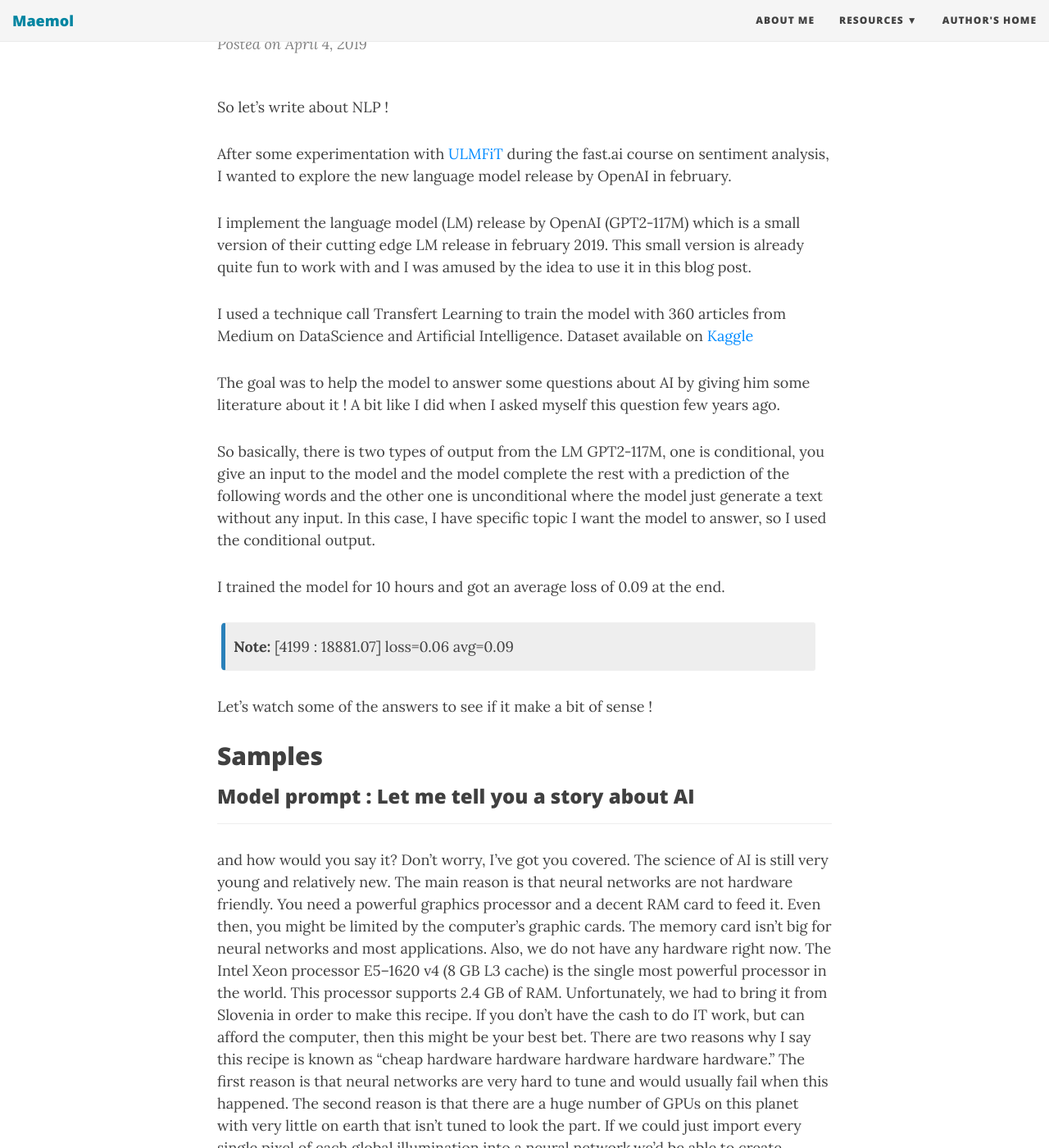
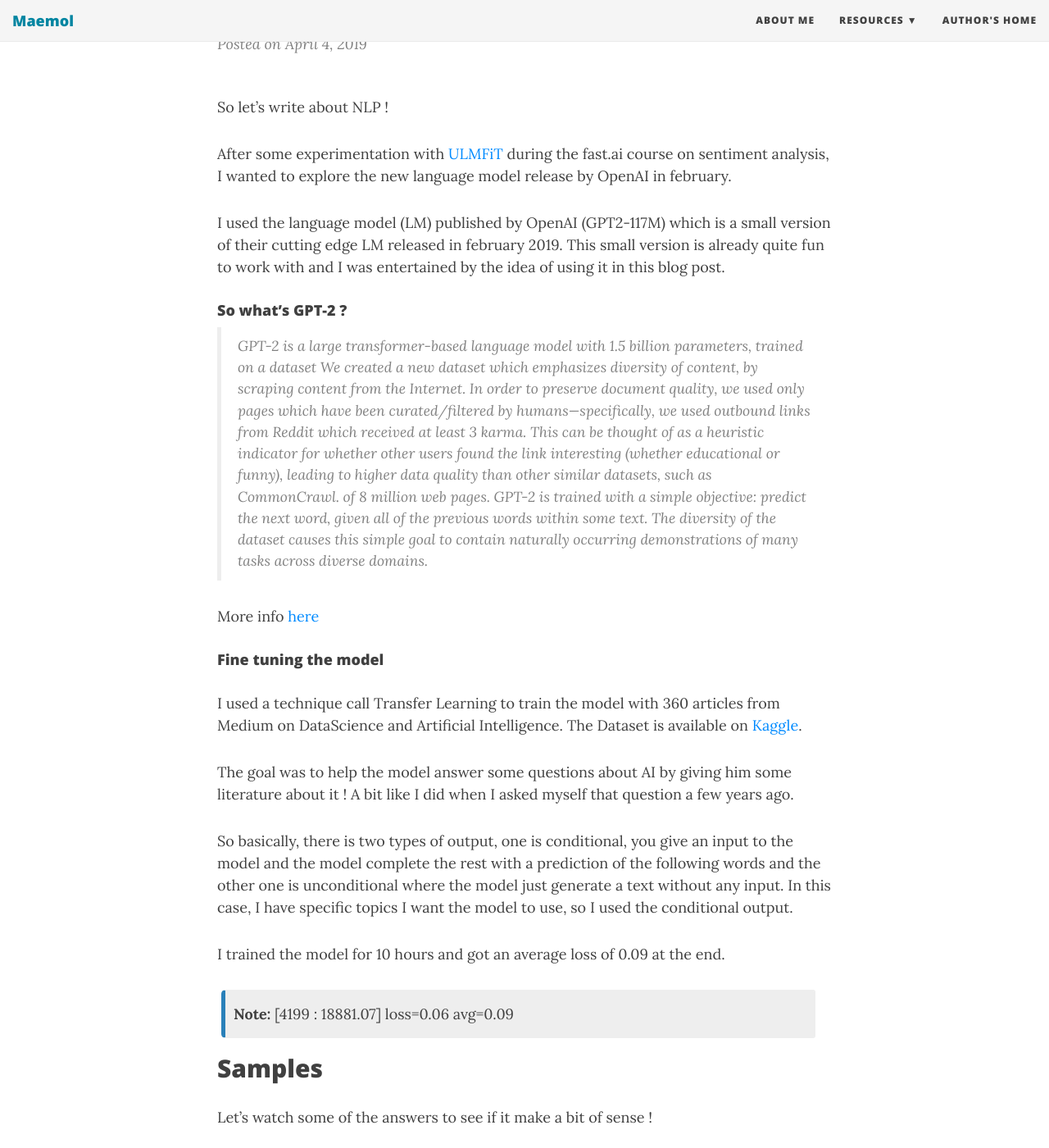
Before and after one commit to Maemol/maemol.github.io, a Jekyll site: the page built from _posts/2019-04-04-OpenAI-GPT2-117m.md, in a window 1280 px wide and 1400 px high, scrolled down 233 px. Shown: the whole window at 82% size. Built offline with Jekyll 4.4.1, drawn with Linux system fonts in a browser that asks for light colours; nearby versions of some CDN libraries.

Commit message:
Update 2019-04-04-OpenAI-GPT2-117m.md

```diff
--- a/_posts/2019-04-04-OpenAI-GPT2-117m.md
+++ b/_posts/2019-04-04-OpenAI-GPT2-117m.md
@@ -11,45 +11,54 @@ So let's write about NLP !
 
 After some experimentation with [ULMFiT](https://arxiv.org/abs/1801.06146) during the fast.ai course on sentiment analysis, I wanted to explore the new language model release by OpenAI in february.
 
-I implement the language model (LM) release by OpenAI (GPT2-117M) which is a small version of their cutting edge LM release in february 2019.
-This small version is already quite fun to work with and I was amused by the idea to use it in this blog post.
+I used the language model (LM) published by OpenAI (GPT2-117M) which is a small version of their cutting edge LM released in february 2019.
+This small version is already quite fun to work with and I was entertained by the idea of using it in this blog post.
 
-I used a technique call Transfert Learning to train the model with 360 articles from Medium on DataScience and Artificial Intelligence. Dataset available on [Kaggle](https://www.kaggle.com/hsankesara/medium-articles)
+#### So what's GPT-2 ?
 
-The goal was to help the model to answer some questions about AI by giving him some literature about it ! A bit like I did when I asked myself this question few years ago.
+>GPT-2 is a large transformer-based language model with 1.5 billion parameters, trained on a dataset We created a new dataset which emphasizes diversity of content, by scraping content from the Internet. In order to preserve document quality, we used only pages which have been curated/filtered by humans—specifically, we used outbound links from Reddit which received at least 3 karma. This can be thought of as a heuristic indicator for whether other users found the link interesting (whether educational or funny), leading to higher data quality than other similar datasets, such as CommonCrawl.  of 8 million web pages. GPT-2 is trained with a simple objective: predict the next word, given all of the previous words within some text. The diversity of the dataset causes this simple goal to contain naturally occurring demonstrations of many tasks across diverse domains.
 
-So basically, there is two types of output from the LM GPT2-117M, one is conditional, you give an input to the model and the model complete the rest with a prediction of the following words and the other one is unconditional where the model just generate a text without any input.
-In this case, I have specific topic I want the model to answer, so I used the conditional output.
+More info [here](https://openai.com/blog/better-language-models/)
+
+#### Fine tuning the model
+
+I used a technique call Transfer Learning to train the model with 360 articles from Medium on DataScience and Artificial Intelligence. The Dataset is available on [Kaggle](https://www.kaggle.com/hsankesara/medium-articles).
+
+The goal was to help the model answer some questions about AI by giving him some literature about it ! A bit like I did when I asked myself that question a few years ago.
+
+So basically, there is two types of output, one is conditional, you give an input to the model and the model complete the rest with a prediction of the following words and the other one is unconditional where the model just generate a text without any input.
+In this case, I have specific topics I want the model to use, so I used the conditional output.
 
 I trained the model for 10 hours and got an average loss of 0.09 at the end.
 
 {: .box-note}
 **Note:** [4199 : 18881.07] loss=0.06 avg=0.09
 
-Let's watch some of the answers to see if it make a bit of sense !
 
 ## Samples
 
-### Model prompt : Let me tell you a story about AI
+Let's watch some of the answers to see if it make a bit of sense !
+
+#### Model prompt : Let me tell you a story about AI
 ---
-and how would you say it? Don’t worry, I’ve got you covered. The science of AI is still very young and relatively new. The main reason is that neural networks are not hardware friendly. You need a powerful graphics processor and a decent RAM card to feed it. Even then, you might be limited by the computer’s graphic cards. The memory card isn’t big for neural networks and most applications.
-Also, we do not have any hardware right now. The Intel Xeon processor E5–1620 v4 (8 GB L3 cache) is the single most powerful processor in the world. This processor supports 2.4 GB of RAM. Unfortunately, we had to bring it from Slovenia in order to make this recipe.
-If you don’t have the cash to do IT work, but can afford the computer, then this might be your best bet. There are two reasons why I say this recipe is known as “cheap hardware hardware hardware hardware hardware.” The first reason is that neural networks are very hard to tune and would usually fail when this happened. The second reason is that there are a huge number of GPUs on this planet with very little on earth that isn’t tuned to look the part. If we could just import every single pixel of each global illumination into a neural network,we’d be able to create something incredibly impressive like this:
+>and how would you say it? Don’t worry, I’ve got you covered. The science of AI is still very young and relatively new. The main reason is that neural networks are not hardware friendly. You need a powerful graphics processor and a decent RAM card to feed it. Even then, you might be limited by the computer’s graphic cards. The memory card isn’t big for neural networks and most applications.
+>Also, we do not have any hardware right now. The Intel Xeon processor E5–1620 v4 (8 GB L3 cache) is the single most powerful processor in the world. This processor supports 2.4 GB of RAM. Unfortunately, we had to bring it from Slovenia in order to make this recipe.
+>If you don’t have the cash to do IT work, but can afford the computer, then this might be your best bet. There are two reasons why I say this recipe is known as “cheap hardware hardware hardware hardware hardware.” The first reason is that neural networks are very hard to tune and would usually fail when this happened. The second reason is that there are a huge number of GPUs on this planet with very little on earth that isn’t tuned to look the part. If we could just import every single pixel of each global illumination into a neural network,we’d be able to create something incredibly impressive like this:
 Unfortunately, we can’t do this — the neural network tends to fail often. So we’re stuck with trying.
 
-### Model prompt : Let me tell you a story about AI
+#### Model prompt : Let me tell you a story about AI
 ---
-and how it’s all going to improve you. First, it all came down to one easy answer: don’t worry about it. I’ll just tell you what to expect.
-There are dozens of easy answers to “Why should I care about AI?” that I’ve seen over the past 15 years of research and development. Most obviously, deep learning is a technology that can learn. Most significantly, convolutional neural networks are an industry-leading technology.
-However, there are challenges. Most obviously, the use of arrays. As an AI, do not open sourced their neural networks unless specifically noted. However, a lot of efforts are being made to bring computational arrays to market. Most notably, the Azure CTO are shipping a staggering amount of software code in bundled updates that are available for both the CLI and the IoT environment. So, while these updates are generally welcomed, most people who are using AI should expect them to be running in a black box.
+>and how it’s all going to improve you. First, it all came down to one easy answer: don’t worry about it. I’ll just tell you what to expect.
+>There are dozens of easy answers to “Why should I care about AI?” that I’ve seen over the past 15 years of research and development. Most obviously, deep learning is a technology that can learn. Most significantly, convolutional neural networks are an industry-leading technology.
+>However, there are challenges. Most obviously, the use of arrays. As an AI, do not open sourced their neural networks unless specifically noted. However, a lot of efforts are being made to bring computational arrays to market. Most notably, the Azure CTO are shipping a staggering amount of software code in bundled updates that are available for both the CLI and the IoT environment. So, while these updates are generally welcomed, most people who are using AI should expect them to be running in a black box.
 
-### Model prompt : Why is AI trending ?
+#### Model prompt : Why is AI trending ?
 ---
-Let’s consider how AI will affect us in the future. Will we have more money, will we take drugs, will we have better relationships, will we have larger families? Will we experience less pain, because we become aware of our limitations more effectively? Many people fear that AI will overload the brain with irrelevant thoughts, reducing activities like planning, learning, and acting. This is the very harmful effect of hyper-automation — which is to inhibit the activities that enhance the benefits of high-level engagement and exploration.
-Impulsive purchases like chess players and car buyers are being trained to acquire more and more of our cognitive potential. Autonomous vehicles are already helping to create quite the social order in the driving world: they can drive like we do, take control of our car like we do, and so forth. But the mechanism behind our cognition is a question that is being driven less and explored, at least in the US.
-Since the days of the great researchers of machine learning and neural networks, the mechanism by which our cognition functions is unknown. It’s still not understood how effectively these networks can deceive us, or what we’re really concerned with.” We’re only scratching the surface here. It’s even at the very least possible that the altered us might help push advances in artificial cognition, though our mechanisms of communication are not fully understood (this is the main question on which the major advance in Deep RL is based).
-Another question that is likely to be of major interest in the near future is: where do we draw the line?
-We’re not entirely sure where the line draws it, but it’s clear that our reasoning regarding how we learn and how we can learn from experiences is fundamentally based on almost nothing. Many researchers have pointed out that the very first steps in our learning process are looking at the environment around us, which is primarily a representation of what we are looking at. Obviously, since we don’t know what the environment is right now, we attempt to learn it from the viewpoint of X and above.
+>Let’s consider how AI will affect us in the future. Will we have more money, will we take drugs, will we have better relationships, will we have larger families? Will we experience less pain, because we become aware of our limitations more effectively? Many people fear that AI will overload the brain with irrelevant thoughts, reducing activities like planning, learning, and acting. This is the very harmful effect of hyper-automation — which is to inhibit the activities that enhance the benefits of high-level engagement and exploration.
+>Impulsive purchases like chess players and car buyers are being trained to acquire more and more of our cognitive potential. Autonomous vehicles are already helping to create quite the social order in the driving world: they can drive like we do, take control of our car like we do, and so forth. But the mechanism behind our cognition is a question that is being driven less and explored, at least in the US.
+>Since the days of the great researchers of machine learning and neural networks, the mechanism by which our cognition functions is unknown. It’s still not understood how effectively these networks can deceive us, or what we’re really concerned with.” We’re only scratching the surface here. It’s even at the very least possible that the altered us might help push advances in artificial cognition, though our mechanisms of communication are not fully understood (this is the main question on which the major advance in Deep RL is based).
+>Another question that is likely to be of major interest in the near future is: where do we draw the line?
+>We’re not entirely sure where the line draws it, but it’s clear that our reasoning regarding how we learn and how we can learn from experiences is fundamentally based on almost nothing. Many researchers have pointed out that the very first steps in our learning process are looking at the environment around us, which is primarily a representation of what we are looking at. Obviously, since we don’t know what the environment is right now, we attempt to learn it from the viewpoint of X and above.
 
 
 ## Results
```
